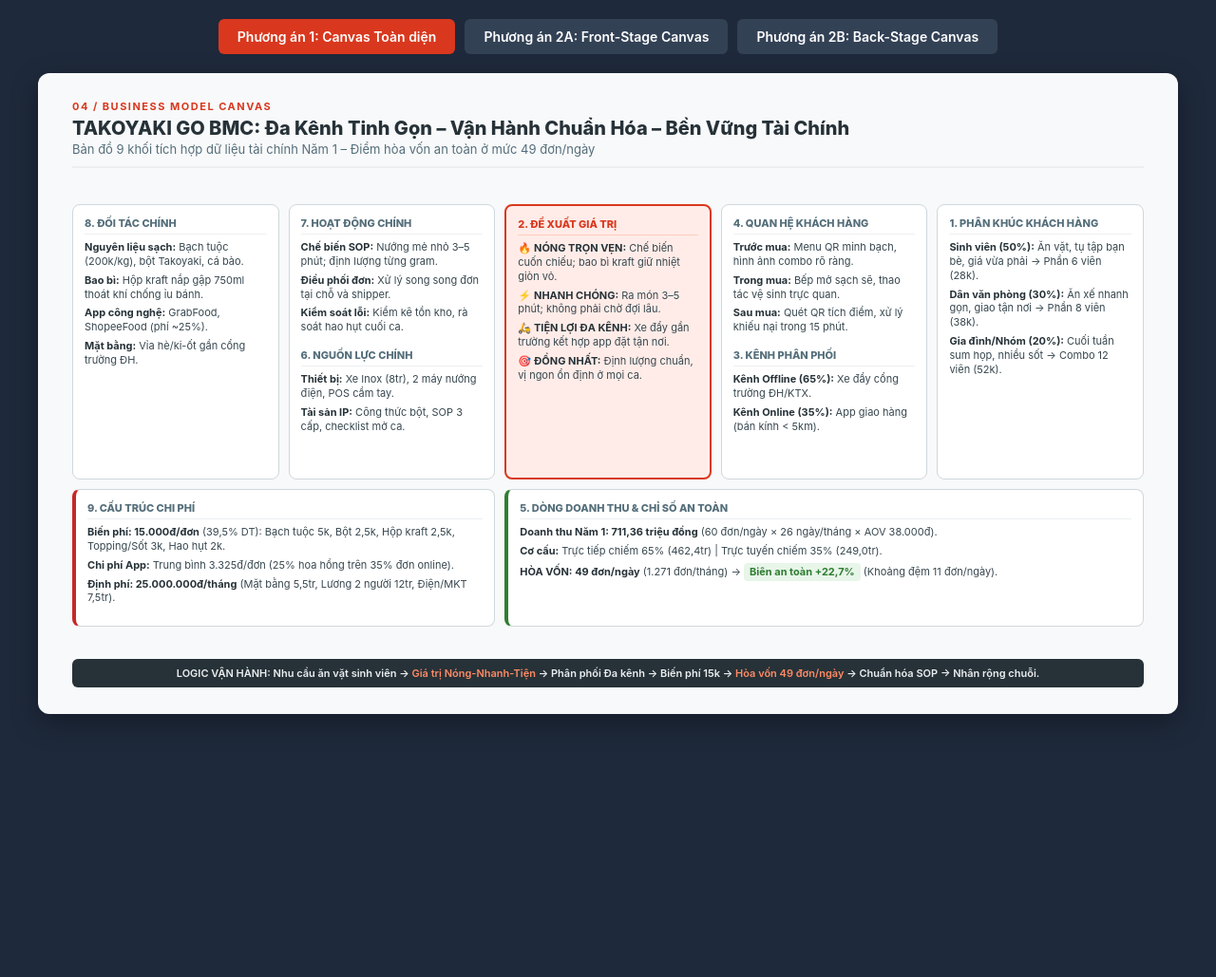
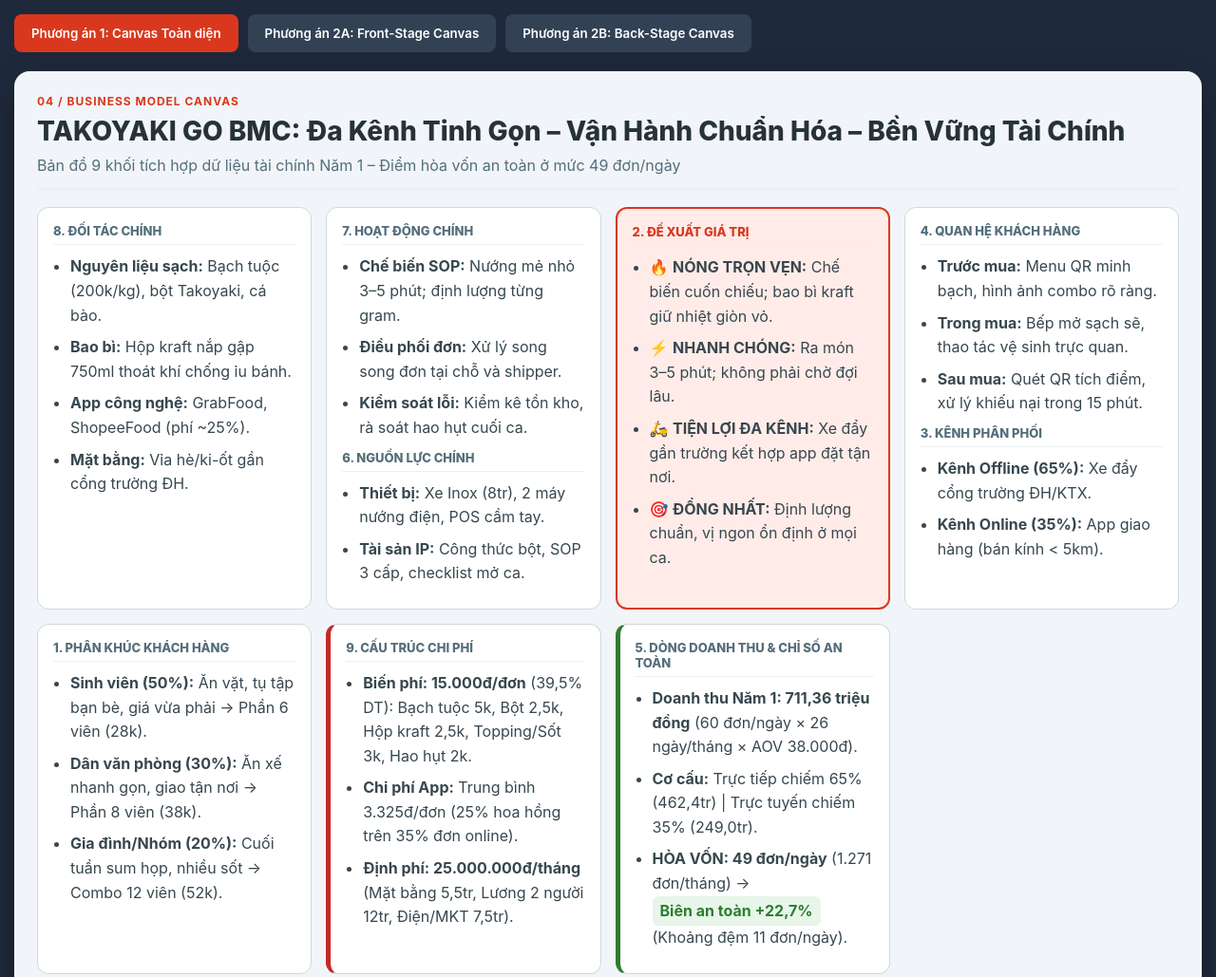
Before and after one commit to ngocanhworkk3/Takoyaki-Go, a plain HTML site: page index.html in a window 1280 px wide. Shown: the top 1029 px of the page at 95% size. Before the commit the page ends 800 px from the top, so only its background shows below. Drawn offline with Linux system fonts and the light colour scheme.

Commit message:
Update index.html

```diff
--- a/index.html
+++ b/index.html
@@ -5,58 +5,241 @@
   <meta name="viewport" content="width=device-width, initial-scale=1.0">
   <title>TAKOYAKI GO - Business Model Canvas Presentation</title>
   <style>
-    :root {
-      --bg: #F8F9FA;
-      --card-bg: #FFFFFF;
-      --primary: #D9381E;
-      --primary-light: #FFECE8;
-      --accent: #E65100;
-      --dark: #263238;
-      --text-muted: #546E7A;
-      --green: #2E7D32;
-      --green-light: #E8F5E9;
-      --border: #CFD8DC;
-    }
-    * { box-sizing: border-box; margin: 0; padding: 0; font-family: -apple-system, BlinkMacSystemFont, "Segoe UI", Roboto, Helvetica, Arial, sans-serif; }
-    body { background: #1E293B; color: var(--dark); padding: 20px; display: flex; flex-direction: column; align-items: center; }
+:root{
+  --bg:#F1F5F9;
+  --card-bg:#FFFFFF;
+  --primary:#D9381E;
+  --primary-light:#FFECE8;
+  --dark:#263238;
+  --text-muted:#546E7A;
+  --green:#2E7D32;
+  --green-light:#E8F5E9;
+  --border:#CFD8DC;
+}
 
-    .tabs { margin-bottom: 20px; display: flex; gap: 10px; }
-    .tab-btn { padding: 10px 20px; border-radius: 6px; border: none; background: #334155; color: white; cursor: pointer; font-weight: 600; font-size: 14px; }
-    .tab-btn.active { background: var(--primary); }
+*{
+  margin:0;
+  padding:0;
+  box-sizing:border-box;
+  font-family:-apple-system,BlinkMacSystemFont,"Segoe UI",Roboto,Helvetica,Arial,sans-serif;
+}
 
-    .slide-wrapper { width: 1200px; height: 675px; background: var(--bg); border-radius: 12px; box-shadow: 0 10px 30px rgba(0,0,0,0.3); padding: 28px 36px; display: none; flex-direction: column; justify-content: space-between; position: relative; }
-    .slide-wrapper.active { display: flex; }
+body{
+  background:#1E293B;
+  color:var(--dark);
+  padding:15px;
+}
 
-    .header { border-bottom: 2px solid #ECEFF1; padding-bottom: 10px; }
-    .tag { font-size: 11px; font-weight: 700; color: var(--primary); letter-spacing: 1.5px; text-transform: uppercase; margin-bottom: 4px; }
-    .title { font-size: 20px; font-weight: 800; color: var(--dark); }
-    .subtitle { font-size: 13px; color: var(--text-muted); margin-top: 2px; }
+.tabs{
+  display:flex;
+  flex-wrap:wrap;
+  gap:10px;
+  margin-bottom:20px;
+}
 
-    /* Layout Phương án 1 */
-    .canvas-grid { display: grid; grid-template-columns: repeat(5, 1fr); grid-template-rows: 290px 145px; gap: 10px; margin-top: 12px; }
-    .card { background: var(--card-bg); border: 1px solid var(--border); border-radius: 8px; padding: 12px; font-size: 11px; display: flex; flex-direction: column; overflow: hidden; }
-    .card-title { font-size: 11px; font-weight: 800; color: var(--text-muted); text-transform: uppercase; margin-bottom: 6px; display: flex; align-items: center; gap: 4px; border-bottom: 1px solid #ECEFF1; padding-bottom: 4px; }
-    .card-vp { background: var(--primary-light); border: 2px solid var(--primary); }
-    .card-vp .card-title { color: var(--primary); border-bottom-color: #FFCCBC; }
-    .cost-card { grid-column: span 2; border-left: 4px solid #C62828; }
-    .rev-card { grid-column: span 3; border-left: 4px solid var(--green); }
+.tab-btn{
+  padding:12px 18px;
+  border:none;
+  border-radius:8px;
+  cursor:pointer;
+  background:#334155;
+  color:white;
+  font-weight:600;
+  transition:0.3s;
+}
 
-    ul { list-style: none; padding-left: 0; }
-    li { margin-bottom: 5px; line-height: 1.35; color: #37474F; }
-    li strong { color: var(--dark); }
+.tab-btn.active{
+  background:var(--primary);
+}
 
-    .data-badge { display: inline-block; background: var(--green-light); color: var(--green); font-weight: 700; padding: 2px 6px; border-radius: 4px; font-size: 11px; }
+.slide-wrapper{
+  display:none;
+  width:100%;
+  max-width:1400px;
+  margin:auto;
+  background:var(--bg);
+  border-radius:16px;
+  padding:24px;
+  box-shadow:0 10px 30px rgba(0,0,0,.25);
+}
 
-    .flywheel-bar { background: var(--dark); color: #ECEFF1; padding: 8px 16px; border-radius: 6px; font-size: 11px; font-weight: 600; text-align: center; margin-top: 8px; }
-    .flywheel-bar span { color: #FF8A65; }
+.slide-wrapper.active{
+  display:block;
+}
 
-    /* Layout Phương án 2 */
-    .p2-grid { display: grid; grid-template-columns: repeat(4, 1fr); gap: 14px; height: 490px; margin-top: 15px; }
-    .p2-card { background: white; border: 1px solid var(--border); border-radius: 8px; padding: 16px; font-size: 12px; display: flex; flex-direction: column; gap: 10px; }
-    .p2-card h3 { font-size: 13px; font-weight: 800; color: var(--primary); border-bottom: 2px solid var(--primary-light); padding-bottom: 6px; }
+.header{
+  border-bottom:2px solid #ECEFF1;
+  padding-bottom:12px;
+  margin-bottom:18px;
+}
 
-    .p2-back-grid { display: grid; grid-template-rows: 240px 240px; gap: 14px; margin-top: 15px; }
-    .p2-back-row { display: grid; grid-template-columns: repeat(3, 1fr); gap: 14px; }
+.tag{
+  font-size:12px;
+  font-weight:700;
+  color:var(--primary);
+  letter-spacing:1px;
+}
+
+.title{
+  font-size:28px;
+  font-weight:800;
+  margin-top:6px;
+  line-height:1.3;
+}
+
+.subtitle{
+  margin-top:6px;
+  color:var(--text-muted);
+  line-height:1.5;
+}
+
+.canvas-grid{
+  display:grid;
+  grid-template-columns:repeat(auto-fit,minmax(250px,1fr));
+  gap:15px;
+}
+
+.card{
+  background:white;
+  border:1px solid var(--border);
+  border-radius:12px;
+  padding:16px;
+}
+
+.card-title{
+  font-size:13px;
+  font-weight:800;
+  color:var(--text-muted);
+  margin-bottom:10px;
+  padding-bottom:6px;
+  border-bottom:1px solid #ECEFF1;
+}
+
+.card-vp{
+  background:var(--primary-light);
+  border:2px solid var(--primary);
+}
+
+.card-vp .card-title{
+  color:var(--primary);
+}
+
+.cost-card{
+  border-left:5px solid #C62828;
+}
+
+.rev-card{
+  border-left:5px solid var(--green);
+}
+
+ul{
+  padding-left:18px;
+}
+
+li{
+  margin-bottom:8px;
+  color:#37474F;
+  line-height:1.6;
+}
+
+.data-badge{
+  display:inline-block;
+  background:var(--green-light);
+  color:var(--green);
+  padding:3px 8px;
+  border-radius:6px;
+  font-weight:700;
+}
+
+.flywheel-bar{
+  margin-top:20px;
+  background:var(--dark);
+  color:white;
+  padding:16px;
+  border-radius:10px;
+  line-height:1.6;
+}
+
+.flywheel-bar span{
+  color:#FF8A65;
+}
+
+.p2-grid{
+  display:grid;
+  grid-template-columns:repeat(auto-fit,minmax(260px,1fr));
+  gap:16px;
+}
+
+.p2-card{
+  background:white;
+  border-radius:12px;
+  border:1px solid var(--border);
+  padding:16px;
+}
+
+.p2-card h3{
+  margin-bottom:10px;
+  color:var(--primary);
+  border-bottom:2px solid var(--primary-light);
+  padding-bottom:8px;
+}
+
+.p2-back-grid{
+  display:flex;
+  flex-direction:column;
+  gap:16px;
+}
+
+.p2-back-row{
+  display:grid;
+  grid-template-columns:repeat(auto-fit,minmax(260px,1fr));
+  gap:16px;
+}
+
+@media (max-width:768px){
+
+  body{
+    padding:10px;
+  }
+
+  .tabs{
+    flex-direction:column;
+  }
+
+  .tab-btn{
+    width:100%;
+  }
+
+  .slide-wrapper{
+    padding:15px;
+  }
+
+  .title{
+    font-size:22px;
+  }
+
+  .subtitle{
+    font-size:14px;
+  }
+
+  li{
+    font-size:14px;
+  }
+
+}
+
+@media (max-width:480px){
+
+  .title{
+    font-size:18px;
+  }
+
+  .card,
+  .p2-card{
+    padding:12px;
+  }
+
+}
   </style>
 </head>
 <body>
@@ -245,7 +428,7 @@
         </div>
       </div>
 
-      <div class="p2-back-row" style="grid-template-columns: 1fr 1fr;">
+      <div class="p2-back-row">
         <div class="p2-card" style="border-left: 4px solid #C62828;">
           <h3 style="color: #C62828;">9. CẤU TRÚC CHI PHÍ CHI TIẾT</h3>
           <ul>
```
